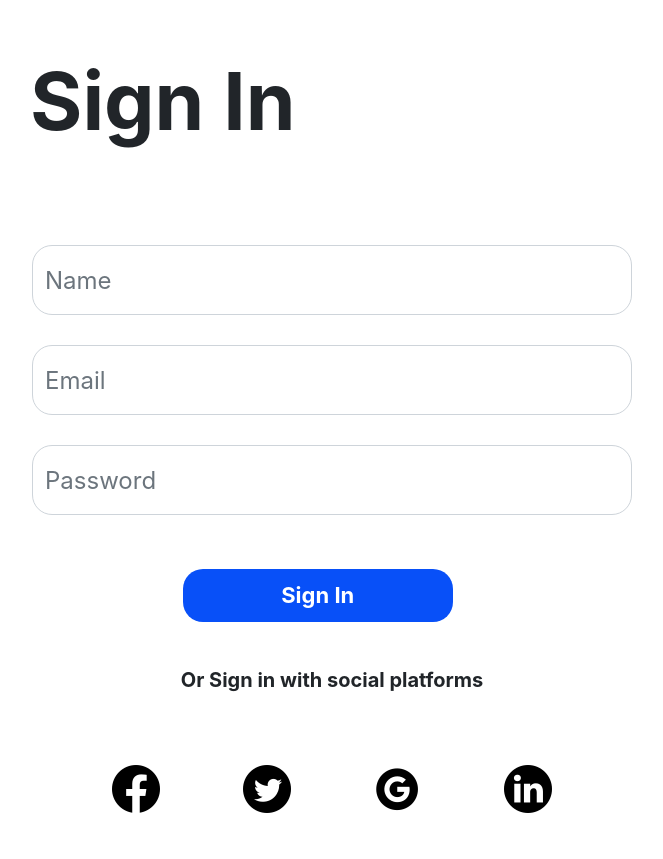
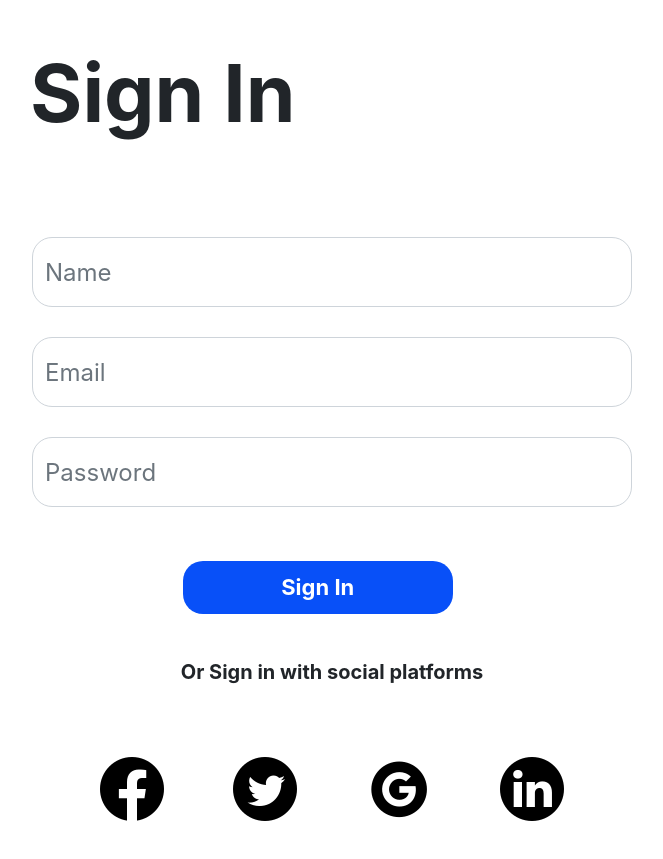
Before and after one commit to jcnghm/double_tap_crm_group, a plain HTML site: page sign_in/sign_in.html in a window 1280 px wide. Shown: the part 137-996 px from the top of the page, without its empty margins (454-1117 px from the left). Drawn offline with nearby package versions, Linux system fonts and the light colour scheme.

Commit message:
size update sign in and sign up

```diff
--- a/sign_in/sign_in.html
+++ b/sign_in/sign_in.html
@@ -33,10 +33,10 @@
                 <div class="sign_in_text">Or Sign in with social platforms</div>
             </div>
             <div class="foot">
-                <div class="facebook"><img src="images/facebook.png"></div>
-                <div class="twitter"><img src="images/twitter.png"></div>
-                <div class="google"><img src="images/google.png"></div>
-                <div class="linkedin"><img src="images/linkedin.png"></div>
+                <div class="facebook"><img src="images/facebook2.png"></div>
+                <div class="twitter"><img src="images/twitter2.png"></div>
+                <div class="google"><img src="images/google2.png"></div>
+                <div class="linkedin"><img src="images/linkedin2.png"></div>
             </div>
         </div>
     </div>
```
Also changed, not shown: sign_up/sign_up.html (+4 -4 lines), sign_in/images/facebook.png (deleted), sign_in/images/facebook2.png (added), sign_in/images/google.png (deleted), sign_in/images/google2.png (added), sign_in/images/linkedin.png (deleted), sign_in/images/linkedin2.png (added), sign_in/images/twitter.png (deleted), sign_in/images/twitter2.png (added), sign_up/images/facebook.png (deleted), sign_up/images/facebook2.png (added), sign_up/images/google.png (deleted), sign_up/images/google2.png (added), sign_up/images/linkedin.png (deleted), 3 more files.
